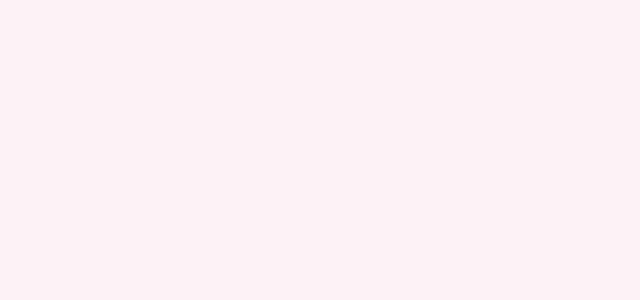
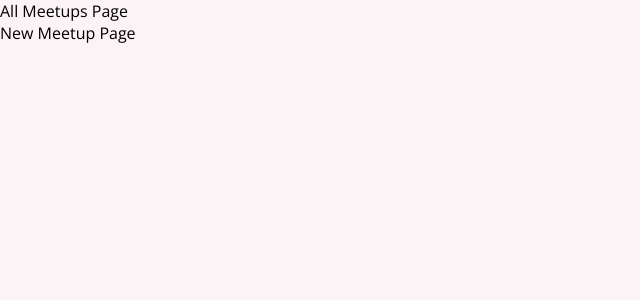
Before and after one commit to SergeiRavinski/react_meetups, a React (Create React App) app: page /new-meetup in a window 1280 px wide. Shown: the top 300 px of the page, without its empty margins (0-640 px from the left). Built offline with nearby package versions, Linux system fonts and the light colour scheme.

Commit message:
Some Changes

```diff
--- a/src/App.js
+++ b/src/App.js
@@ -1,5 +1,23 @@
+import { Route } from "react-router-dom";
+
+import AllMeetupsPage from "./pages/AllMeetups";
+import FavoritesPage from "./pages/Favorites";
+import NewMeetupPage from "./pages/NewMeetup";
+
 function App() {
-	return <div></div>;
+	return (
+		<div>
+			<Route path="/">
+        <AllMeetupsPage />
+      </Route>
+      <Route path='/favorites'>
+        <FavoritesPage />
+      </Route>
+      <Route path='/new-meetup'>
+        <NewMeetupPage />
+      </Route>
+		</div>
+	);
 }
 
 export default App;
--- a/src/index.js
+++ b/src/index.js
@@ -1,7 +1,13 @@
-import React from "react";
-import ReactDOM from "react-dom/client";
-import "./index.css";
-import App from "./App";
+import React from 'react';
+import ReactDOM from 'react-dom/client';
+import { BrowserRouter } from 'react-router-dom';
 
-const root = ReactDOM.createRoot(document.getElementById("root"));
-root.render(<App />);
+import './index.css';
+import App from './App';
+
+const root = ReactDOM.createRoot(document.getElementById('root'));
+root.render(
+	<BrowserRouter>
+		<App />
+	</BrowserRouter>
+);
--- /dev/null
+++ b/src/pages/AllMeetups.js
@@ -0,0 +1,5 @@
+function AllMeetupsPage() {
+	return <div>All Meetups Page</div>
+}
+
+export default AllMeetupsPage;
--- /dev/null
+++ b/src/pages/Favorites.js
@@ -0,0 +1,5 @@
+function FavoritesPage() {
+	return <div>Favorites Page</div>
+}
+
+export default FavoritesPage;
--- /dev/null
+++ b/src/pages/NewMeetup.js
@@ -0,0 +1,5 @@
+function NewMeetupPage() {
+	return <div>New Meetup Page</div>
+}
+
+export default NewMeetupPage;
```
